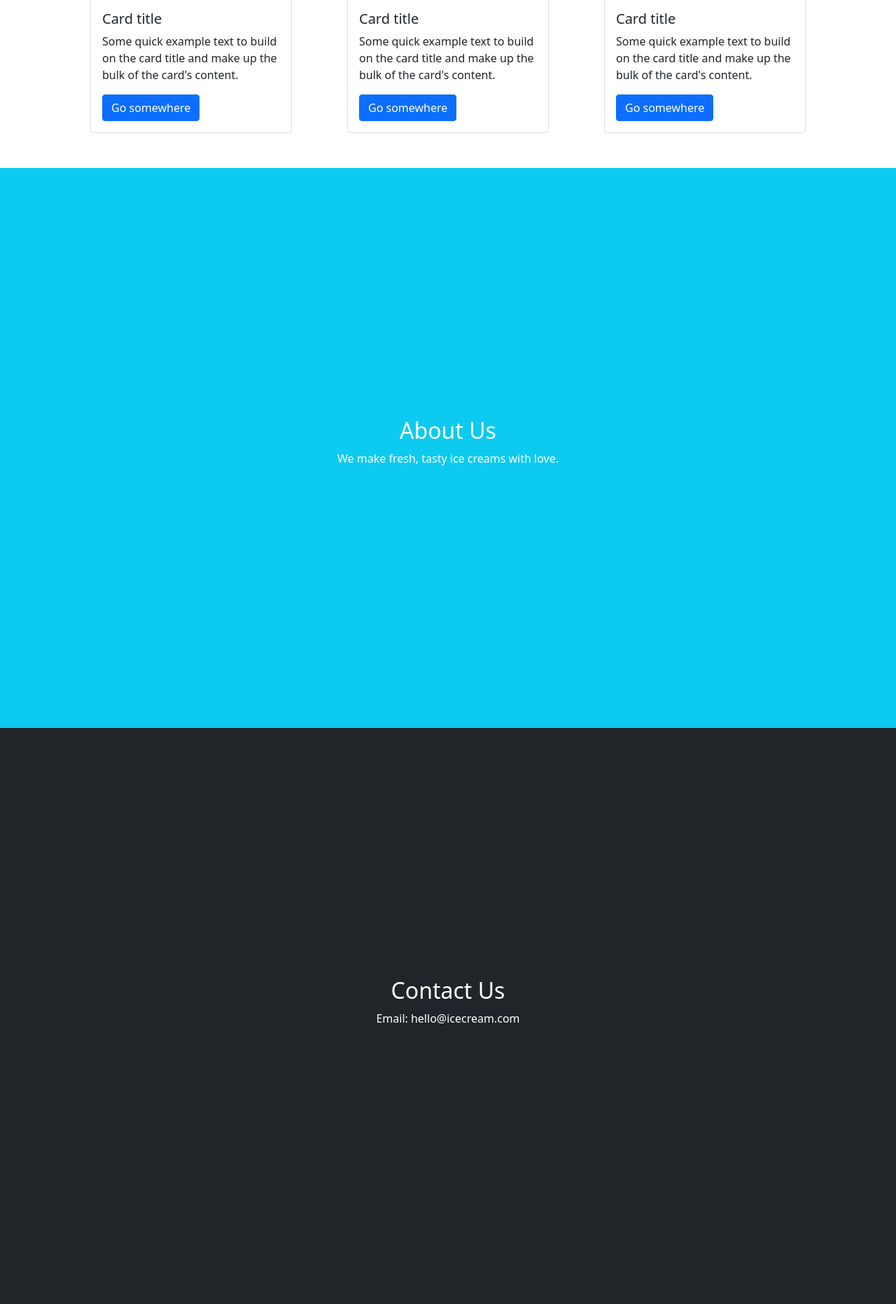
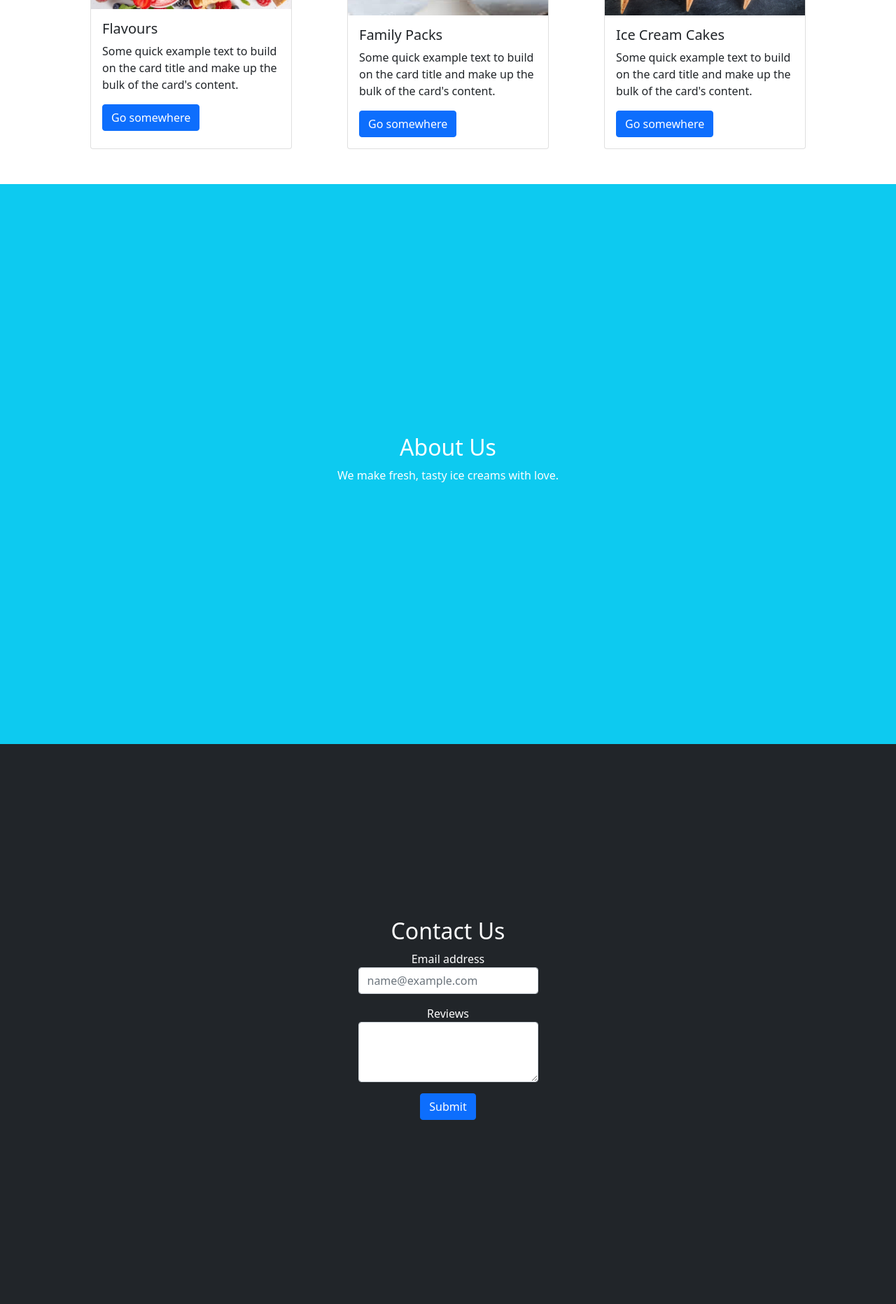
Before and after one commit to sarthakgit123/The-Ice-Cream-Shop, a Django app: page / in a window 1280 px wide. Shown: the part 823-2686 px from the top of the page at 70% size. Before the commit the page ends 2286 px from the top, so only its background shows below. Run offline with Django 5.2, Linux system fonts and the light colour scheme.

Commit message:
second commit

```diff
--- a/static/index.css
+++ b/static/index.css
@@ -6,3 +6,6 @@ html {
     display:flex;
     justify-content: space-evenly;
 }
+.card{
+
+}
--- a/templets/index.html
+++ b/templets/index.html
@@ -1,9 +1,12 @@
 {% extends "base.html" %}
 {% load static %}
+
 
 {% block title %}Home{% endblock title %}
 
 {% block body %}
+
+<!--navbar-->
 <div class="container-fluid my-0 px-0">
     <div id="carouselExampleCaptions" class="carousel slide" data-bs-ride="carousel">
   <div class="carousel-indicators">
@@ -28,46 +31,65 @@
     <span class="visually-hidden">Next</span>
   </button>
 </div>
+
+<!--categories-->
+<h2>Categories</h2>
 <div class="option">
-    <div class="card" style="width: 18rem;">
-  <img src="..." class="card-img-top" alt="...">
+<div class="card" style="width: 18rem;">
+  <img src="{% static "ice5.webp" %}" class="card-img-top" alt="/flavours">
   <div class="card-body">
-    <h5 class="card-title">Card title</h5>
+    <h5 class="card-title">Flavours</h5>
     <p class="card-text">Some quick example text to build on the card title and make up the bulk of the card's content.</p>
-    <a href="#" class="btn btn-primary">Go somewhere</a>
+    <a href="/flavours" class="btn btn-primary">Go somewhere</a>
   </div>
 </div>
 <div class="card" style="width: 18rem;">
-  <img src="..." class="card-img-top" alt="...">
+  <img src="{% static "ice6.jpg" %}" style="height: 200px; object-fit: cover;" class="card-img-top" alt="...">
   <div class="card-body">
-    <h5 class="card-title">Card title</h5>
+    <h5 class="card-title">Family Packs</h5>
     <p class="card-text">Some quick example text to build on the card title and make up the bulk of the card's content.</p>
-    <a href="#" class="btn btn-primary">Go somewhere</a>
+    <a href="/family" class="btn btn-primary">Go somewhere</a>
   </div>
 </div>
 <div class="card" style="width: 18rem;">
-  <img src="..." class="card-img-top" alt="...">
+  <img src="{% static "ice9.jpg" %}"style="height: 200px; object-fit: cover;" class="card-img-top" alt="...">
   <div class="card-body">
-    <h5 class="card-title">Card title</h5>
+    <h5 class="card-title">Ice Cream Cakes</h5>
     <p class="card-text">Some quick example text to build on the card title and make up the bulk of the card's content.</p>
-    <a href="#" class="btn btn-primary">Go somewhere</a>
+    <a href="/cake" class="btn btn-primary">Go somewhere</a>
   </div>
 </div>
 </div>
 
-
-
+<!--about us-->
 <section id="about" class="vh-100 d-flex align-items-center justify-content-center bg-info text-white">
   <div class="text-center">
     <h2>About Us</h2>
     <p>We make fresh, tasty ice creams with love.</p>
   </div>
 </section>
+
+<!--contact us-->
 <section id="contact" class="vh-100 d-flex align-items-center justify-content-center bg-dark text-white">
   <div class="text-center">
     <h2>Contact Us</h2>
-    <p>Email: hello@icecream.com</p>
+
+    <div class="mb-3">
+<form method="POST" action="">
+  {% csrf_token %}
+
+  <div class="mb-3">
+    <label for="email">Email address</label>
+    <input type="email" class="form-control" id="email" name="email" placeholder="name@example.com" required>
   </div>
+
+  <div class="mb-3">
+    <label for="reviews">Reviews</label>
+    <textarea class="form-control" id="reviews" name="reviews" rows="3" required></textarea>
+  </div>
+
+  <button type="submit" class="btn btn-primary">Submit</button>
+</form>
 </section>
 
 
```
Also changed, not shown: static/ice5.webp (added), static/ice6.jpg (added), static/ice9.jpg (added).
